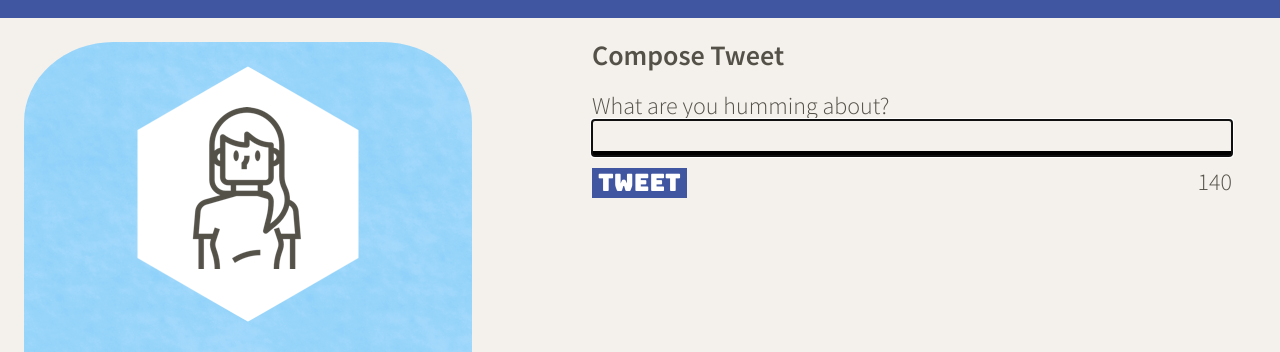
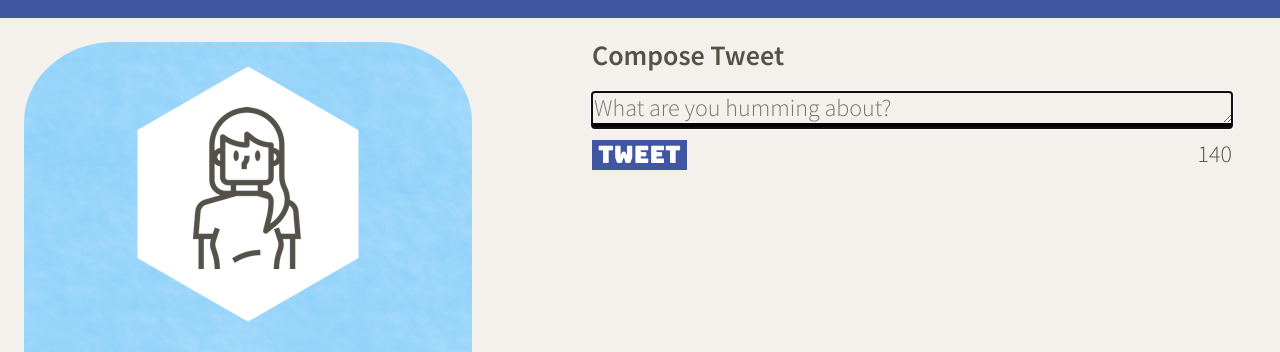
Before and after one commit to bitaj95/tweeter_app_2, a website: page public/index.html in a window 1280 px wide. Shown: the part 102-454 px from the top of the page. Drawn offline with nearby package versions, Linux system fonts and the light colour scheme; no server answers.

Commit message:
preparing README

```diff
--- a/public/index.html
+++ b/public/index.html
@@ -68,8 +68,7 @@
 
         <h3>Compose Tweet</h3>
         <form id="submit-tweet" method="POST" action="/tweets">
-          <label for="tweet-text">What are you humming about?</label>
-          <textarea name="text" id="tweet-text" autofocus></textarea>
+          <textarea name="text" id="tweet-text" placeholder="What are you humming about?" autofocus></textarea>
           <div class="bottom-form">
             <button type="submit">Tweet</button>
             <output name="counter" class="counter" for="tweet-text">140</output>
--- a/public/styles/new-tweet.css
+++ b/public/styles/new-tweet.css
@@ -13,7 +13,7 @@ form {
 textarea {
   display: flex;
   border: none;
-  resize: none;
+  resize: vertical;
   border-bottom: 5px solid black;
   background-color: transparent;
   height: 1.5em;
```
Also changed, not shown: README.md.
